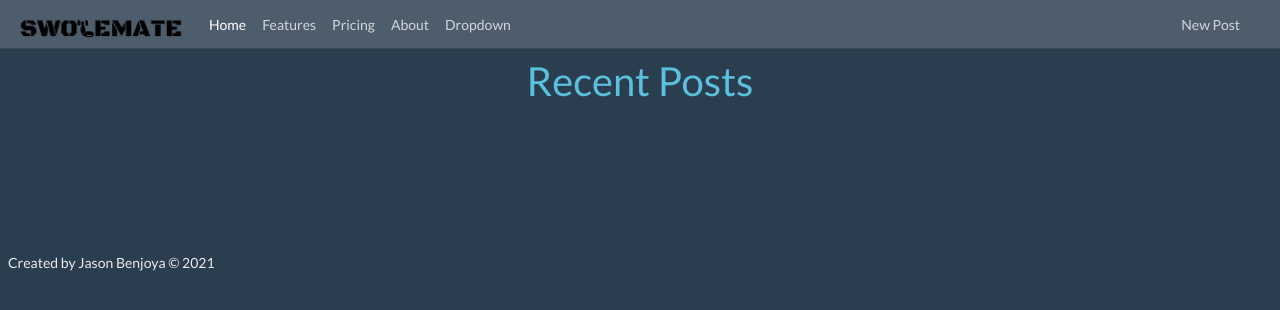
After one commit to jbenjoy2/swolemate, a Flask app: template templates/home.html in a window 1280 px wide. The commit adds this page. Shown: the top 310 px of the page. Run offline with Flask 2, Linux system fonts and the light colour scheme; the template is opened without the code that fills it, so the values that code supplies are empty; some libraries are stand-ins or nearby versions.

Commit message:
changed user flow. Made username, first, and last names required and therefore removed conditional logic from templates. Made markup manipulation for dom much easier so i could include a load more button

```diff
--- a/app.py
+++ b/app.py
@@ -1,8 +1,8 @@
 import os
-from flask import Flask, render_template, request, redirect, session, url_for, flash
+from flask import Flask, render_template, request, redirect, session, url_for, flash, jsonify
 from authlib.integrations.flask_client import OAuth
 from models import db, connect_db, User, Post
-from forms import UserAddForm, UserEditForm, LoginForm, ForcedPasswordResetForm, PostForm
+from forms import UserAddForm, UserEditForm, LoginForm, ForcedResetForm, PostForm
 from google_auth import id, secret
 from sqlalchemy.exc import IntegrityError
 from werkzeug.exceptions import Unauthorized
@@ -83,7 +83,10 @@ def authorize():
     # userinfo contains stuff u specificed in the scrope
     resp = google.get('userinfo')
     user_info = resp.json()
+    print(user_info)
     email = user_info['email']
+    first_name = user_info['given_name'].capitalize()
+    last_name = user_info['family_name'].capitalize()
     user = oauth.google.userinfo()  # uses openid endpoint to fetch user info
     # Here you use the profile/user data that you got and query your database find/register the user
     # and set ur own data in the session not the profile from google
@@ -93,37 +96,59 @@ def authorize():
     print(user)
 
     if not user:
-        user = User.signup(email=email, password='password1',
-                           image_url=User.image_url.default.arg)
+        user = User.signup(email=email, password='password1', username='temporary',
+                           first_name=first_name, last_name=last_name, image_url=User.image_url.default.arg)
         db.session.commit()
         do_login(user)
-        return redirect(f'/user/{user.id}/force-password-reset')
+        return redirect(f'/user/{user.id}/force-reset')
     else:
         do_login(user)
         return redirect('/')
 
 
-@app.route('/user/<int:user_id>/force-password-reset', methods=['GET', 'POST'])
+@app.route('/user/<int:user_id>/force-reset', methods=['GET', 'POST'])
 def force_reset_password(user_id):
     if CURRENT_USER_KEY not in session or session[CURRENT_USER_KEY] != user_id:
         do_logout()
         return redirect('/sign-in')
 
     user = User.query.get_or_404(user_id)
-    form = ForcedPasswordResetForm()
+    form = ForcedResetForm()
 
     if form.validate_on_submit():
-        User.change_password(user_id=user_id, password=form.password.data)
+        User.change_info(
+            user_id=user_id, username=form.username.data, password=form.password.data)
         db.session.commit()
-        flash('Password successfully changed!', 'success')
+        flash('User information successfully changed!', 'success')
         return redirect('/')
     return render_template('/forced_reset.html', form=form, user=user)
 
 
 # main user routes outside of google oauth
 
+# api routes
+@app.route('/api/users/<int:user_id>')
+def get_user_info(user_id):
+    user = User.query.get(user_id)
 
-@app.route('/register', methods=['POST'])
+    return jsonify(user=user.serialize())
+
+
+@app.route('/api/posts')
+def show_posts():
+    page = int(request.args.get('page', 1))
+    if CURRENT_USER_KEY in session:
+        posts = Post.query.order_by(Post.id.desc()).paginate(
+            page=page, per_page=10, error_out=True)
+    else:
+        posts = Post.query.filter_by(is_private='f').order_by(Post.id.desc()).paginate(
+            page=page, per_page=10, error_out=True)
+
+    all_posts = [post.serialize() for post in posts.items]
+    return jsonify(has_next=posts.has_next, posts=all_posts)
+
+
+@ app.route('/register', methods=['POST'])
 def register_new_user():
     if CURRENT_USER_KEY in session:
         return redirect('/')
@@ -135,20 +160,24 @@ def register_new_user():
             user = User.signup(
                 email=register_form.new_email.data,
                 password=register_form.new_password.data,
+                username=register_form.new_username.data,
+                first_name=register_form.first_name.data,
+                last_name=register_form.last_name.data,
                 image_url=register_form.image_url.data or User.image_url.default.arg
             )
             db.session.commit()
+
+            do_login(user)
+            return redirect('/')
         except IntegrityError:
             flash("Email already registered! Please log in or try again", 'danger')
             return render_template('home_anon.html', register_form=register_form, login_form=login_form)
 
-        do_login(user)
-        return redirect('/')
     else:
-        return render_template('home_anon.html', register_form=register_form)
+        return render_template('home_anon.html', register_form=register_form, login_form=login_form)
 
 
-@app.route('/user/<int:user_id>/edit', methods=['GET', 'POST'])
+@ app.route('/user/<int:user_id>/edit', methods=['GET', 'POST'])
 def edit_user_profile(user_id):
     if CURRENT_USER_KEY not in session or session[CURRENT_USER_KEY] != user_id:
         do_logout()
@@ -179,7 +208,7 @@ def edit_user_profile(user_id):
     return render_template('edit_profile.html', form=form, user=user, img_src=user.image_url)
 
 
-@app.route('/', methods=['GET', 'POST'])
+@ app.route('/', methods=['GET', 'POST'])
 def show_home_page():
     """route to show main welcome page...may delete or alter later"""
     login_form = LoginForm()
@@ -196,11 +225,8 @@ def show_home_page():
         # handle use case for a user being returned with valid password entered
         if user and user != 'invalid password':
             do_login(user)
-            if user.username:
-                flash(f'Hello, {user.username}!', 'warning')
-            else:
-                flash(f'Hello, {user.email}!', 'warning')
-            return redirect('/')
+            flash(f'Hello, {user.username}!', 'warning')
+            return render_template('home.html', user=user)
         # handle invalid password entry
         elif user == 'invalid password':
             login_form.password.errors = ["Incorrect Password."]
@@ -209,16 +235,15 @@ def show_home_page():
         else:
             login_form.email.errors = [
                 'Invalid Credentials. Please check email/password and try again']
-
-        return render_template('home_anon.html', login_form=login_form, register_form=register_form, img_cls='hidden')
+            return render_template('home_anon.html', login_form=login_form, register_form=register_form)
     if CURRENT_USER_KEY in session:
         user = User.query.get(session[CURRENT_USER_KEY])
-        return render_template('home.html', user=user, img_src=user.image_url)
+        return render_template('home.html', user=user)
     # redirect to sign in page if no user is logged in
     return render_template('home_anon.html', login_form=login_form, register_form=register_form, img_cls='hidden')
 
 
-@app.route('/user/<int:user_id>/logout', methods=['GET', 'POST'])
+@ app.route('/user/<int:user_id>/logout', methods=['GET', 'POST'])
 def logout(user_id):
     """route to log user out of app"""
     if CURRENT_USER_KEY not in session or session[CURRENT_USER_KEY] != user_id:
@@ -227,7 +252,7 @@ def logout(user_id):
     return redirect('/')
 
 
-@app.route('/user/<int:user_id>')
+@ app.route('/user/<int:user_id>')
 def show_user_profile(user_id):
     if CURRENT_USER_KEY not in session:
         raise Unauthorized
@@ -238,7 +263,7 @@ def show_user_profile(user_id):
 # route for posting workouts
 
 
-@app.route('/user/<int:user_id>/posts/new', methods=['GET', 'POST'])
+@ app.route('/user/<int:user_id>/posts/new', methods=['GET', 'POST'])
 def create_post(user_id):
     if CURRENT_USER_KEY not in session or session[CURRENT_USER_KEY] != user_id:
         do_logout()
@@ -256,3 +281,10 @@ def create_post(user_id):
         flash('New post created!', 'success')
         return redirect(url_for('show_user_profile', user_id=user_id))
     return render_template('add_post.html', form=form, user=user)
+
+
+@ app.route('/posts/<int:post_id>')
+def show_post(post_id):
+    post = Post.query.get_or_404(post_id)
+    user = User.query.get_or_404(post.user_id)
+    return render_template('show_post.html', post=post, user=user)
--- a/static/all_posts.js
+++ b/static/all_posts.js
@@ -0,0 +1,71 @@
+pageCounter = 1;
+
+async function get_posts(page) {
+	let response = await axios.get(`/api/posts?page=${page}`);
+	let posts = response.data.posts;
+	if (response.data.has_next) {
+		pageCounter++;
+	} else {
+		$('#loadMore').remove();
+	}
+	return posts;
+}
+
+async function getUserInfo(id) {
+	let response = await axios.get(`/api/users/${id}`);
+	return response.data;
+}
+
+function generatePublicMarkup(post, user) {
+	return `<li class="list-group-item my-2">
+<a href="/posts/${post.id}" class="post-link">
+<a href="/user/${post.user_id}">
+	<img src="${user.image_url}" alt="user image" class="timeline-image" width="100px">
+</a>
+
+	<div class="post-area">
+	<a href="/user/${post.user_id}">${user.first_name} ${user.last_name} - @${user.username}</a>
+	<span class="text-muted">${post.timestamp}</span>
+	<p>${post.details}</p>
+
+	</div>
+</li>`;
+}
+
+function generatePrivateMarkup(post, user) {
+	return `<li class="list-group-item my-2">
+<a href="/posts/${post.id}" class="post-link">
+<a href="/user/${post.user_id}">
+	<img src="${user.image_url}" alt="user image" class="timeline-image" width="100px">
+</a>
+
+	<div class="post-area">
+	<a href="/user/${post.user_id}">${user.first_name} ${user.last_name} - @${user.username}</a>
+	<span class="text-muted">${post.timestamp}<small class="ml-3 post-lock">Private<i class="fas fa-user-lock ml-1"></i></small></span>
+	<p>${post.details}</p>
+
+	</div>
+</li>`;
+}
+
+async function addPosts() {
+	let posts = await get_posts(pageCounter);
+	console.log(posts);
+	let markUp;
+	for (let post of posts) {
+		let userInfo = await getUserInfo(post.user_id);
+		let user = userInfo.user;
+		console.log(user);
+		if (post.is_private) {
+			markUp = generatePrivateMarkup(post, user);
+		} else markUp = generatePublicMarkup(post, user);
+		$('#all-posts').append(markUp);
+	}
+}
+addPosts();
+
+$(function() {
+	$('#loadMore').on('click', function() {
+		addPosts();
+	});
+});
--- a/static/app.css
+++ b/static/app.css
@@ -241,3 +241,33 @@ nav + .container {
 	right: 4px;
 	z-index: 3;
 }
+
+#posts.no-hover .post-heading {
+	display: flex;
+	justify-content: space-between;
+	height: 47px;
+	margin-top: 3px;
+}
+
+#posts.no-hover .post-heading .btn {
+	min-width: 105px;
+}
+
+.single-post {
+	font-size: 27px;
+	line-height: 32px;
+	letter-spacing: 0.01em;
+	margin-bottom: 10px;
+}
+
+.navbar {
+	border-bottom: 1px solid rgba(0, 0, 0, 0.25);
+	margin-bottom: 1rem;
+	position: relative;
+	z-index: 9999;
+}
+
+img#nav-prof-pic {
+	width: 32px;
+	border-radius: 32px;
+}
--- a/static/app.js
+++ b/static/app.js
@@ -1,5 +1,11 @@
 const $signup = $('#signup');
 const $registerModal = $('#registerModal');
+const $loginModal = $('#loginModal');
 const $loginEmail = $('#email');
 const $loginPwd = $('#password');
 const $regEmail = $('#new_email');
+const $loginErrors = $('#login-errors');
+
+if ($loginErrors.text()) {
+	$loginModal.modal('show');
+}
--- a/templates/auth_nav.html
+++ b/templates/auth_nav.html
@@ -22,8 +22,8 @@
         <li class="nav-item">
           <a class="nav-link" href="#">About</a>
         </li>
-        <li class="nav-item dropdown">
-          <a class="nav-link dropdown-toggle" data-toggle="dropdown" href="#" role="button" aria-haspopup="true" aria-expanded="false">Dropdown</a>
+        <li class="nav-" data-toggle="dropdown" href="#" role="button" aria-haspopup="true" aria-expandeitem dropdown">
+          <a class="nav-link dropdown-toggled="false">Dropdown</a>
           <div class="dropdown-menu">
             <a class="dropdown-item" href="#">Action</a>
             <a class="dropdown-item" href="#">Another action</a>
@@ -50,13 +50,7 @@
 
         <li class="nav-item dropdown {{img_cls}} align-self-center">
             <a class="nav-link" data-toggle="dropdown" href="#" role="button" aria-haspopup="true" aria-expanded="false">
-              {% if user.first_name and user.last_name%}
               {{user.first_name}} {{user.last_name}}
-              {% elif user.username%}
-              {{user.username}}
-              {% else %}
-              {{user.email}}
-              {% endif%}
             </a>
 
             <div class="dropdown-menu dropdown-menu-right">
@@ -65,7 +59,10 @@
             </div>
         </li>
         <li class="nav-item">
-          <img src="{{user.image_url}}" width="50" alt="" class="rounded-circle">
+          <a href="/user/{{user.id}}" class="navlink">
+            <img src="{{user.image_url}}" id='nav-prof-pic' alt="" class="rounded-circle">
+          </a>
+
         </li>
       </ul>
 
--- a/templates/base.html
+++ b/templates/base.html
@@ -20,11 +20,14 @@
     <script src="https://code.jquery.com/jquery-3.2.1.slim.min.js" integrity="sha384-KJ3o2DKtIkvYIK3UENzmM7KCkRr/rE9/Qpg6aAZGJwFDMVNA/GpGFF93hXpG5KkN" crossorigin="anonymous"></script>
     <script src="https://cdnjs.cloudflare.com/ajax/libs/popper.js/1.12.9/umd/popper.min.js" integrity="sha384-ApNbgh9B+Y1QKtv3Rn7W3mgPxhU9K/ScQsAP7hUibX39j7fakFPskvXusvfa0b4Q" crossorigin="anonymous"></script>
     <script src="https://maxcdn.bootstrapcdn.com/bootstrap/4.0.0/js/bootstrap.min.js" integrity="sha384-JZR6Spejh4U02d8jOt6vLEHfe/JQGiRRSQQxSfFWpi1MquVdAyjUar5+76PVCmYl" crossorigin="anonymous"></script>
+    <script src="https://cdnjs.cloudflare.com/ajax/libs/axios/0.21.1/axios.min.js" integrity="sha512-bZS47S7sPOxkjU/4Bt0zrhEtWx0y0CRkhEp8IckzK+ltifIIE9EMIMTuT/mEzoIMewUINruDBIR/jJnbguonqQ==" crossorigin="anonymous"></script>
     <script src="/static/app.js"></script>
     <script>
       $(function () {
           $('[data-toggle="popover"]').popover()
      })
       </script>
+    {% block scripts%}
+    {% endblock%}
 </body>
 </html>
--- a/templates/flash.html
+++ b/templates/flash.html
@@ -7,9 +7,5 @@
             </button>
         </div>
     {% endfor %}
-</div>
-
-
-
-
+    </div>
   </div>
--- /dev/null
+++ b/templates/footer.html
@@ -0,0 +1,3 @@
+<footer>
+    <small>Created by Jason Benjoya © 2021</small>
+</footer>
--- a/templates/forced_reset.html
+++ b/templates/forced_reset.html
@@ -10,7 +10,7 @@
       {{ form.hidden_tag() }}
       <h2 class="join-message">Please create a password</h2>
       <p>
-          Hello, and thank you for joining Swolemate! While you are free to continue to use Google for authentication, we ask that you also create a password to be paired with your email address: {{user.email}}. This way, you can log in with an email/password combination as well, and we can better organize all of your swole-goals!
+          Hello, and thank you for joining Swolemate! While you are free to continue to use Google for authentication, we ask that you also create a username and password to be paired with your email address: {{user.email}}. This way, we can better maintain all of your swole-goals!
       </p>
       {% for field in form if field.widget.input_type != 'hidden' %}
         {% for error in field.errors %}
--- /dev/null
+++ b/templates/home.html
@@ -0,0 +1,36 @@
+{% extends 'base.html' %}
+
+{%block title%}Home{%endblock%}
+
+{%block style%}center-body{%endblock%}
+{%block content%}
+{% include 'auth_nav.html' %}
+<h1 class="text-info text-center">Recent Posts</h1>
+<div class="container mb-3">
+
+    <div class="row justify-content-center">
+        <div class="col-sm-8">
+            <ul class="list-group" id="all-posts">
+            </ul>
+        </div>
+
+    </div>
+    <div class="row justify-content-center my-5">
+        <button class="btn btn-lg btn-info" id='loadMore'>Load More</button>
+    </div>
+
+
+
+</div>
+<div class="container my-3">
+    {% include 'flash.html'%}
+</div>
+<hr>
+<div class="container-fluid my-3 p-2">
+    {% include 'footer.html'%}
+</div>
+
+{%endblock%}
+{%block scripts%}
+<script src="/static/all_posts.js"></script>
+{% endblock %}
--- a/templates/home_anon.html
+++ b/templates/home_anon.html
@@ -58,7 +58,7 @@
               {% for field in login_form if field.widget.input_type != 'hidden' %}
                 {{ field(placeholder=field.label.text, class="form-control my-3") }}
                 {% for error in field.errors %}
-                  <p class="text-danger mb-2">{{ error }}</p>
+                  <p class="text-danger mb-2" id='login-errors'>{{ error }}</p>
                 {% endfor %}
               {% endfor %}
 
```
Also changed, not shown: forms.py (+9 -3 lines), models.py (+28 -6 lines), templates/all_posts.html (+3 -9 lines), templates/show_post.html (added, +43 -0 lines), templates/user_profile.html (+3 -21 lines).
